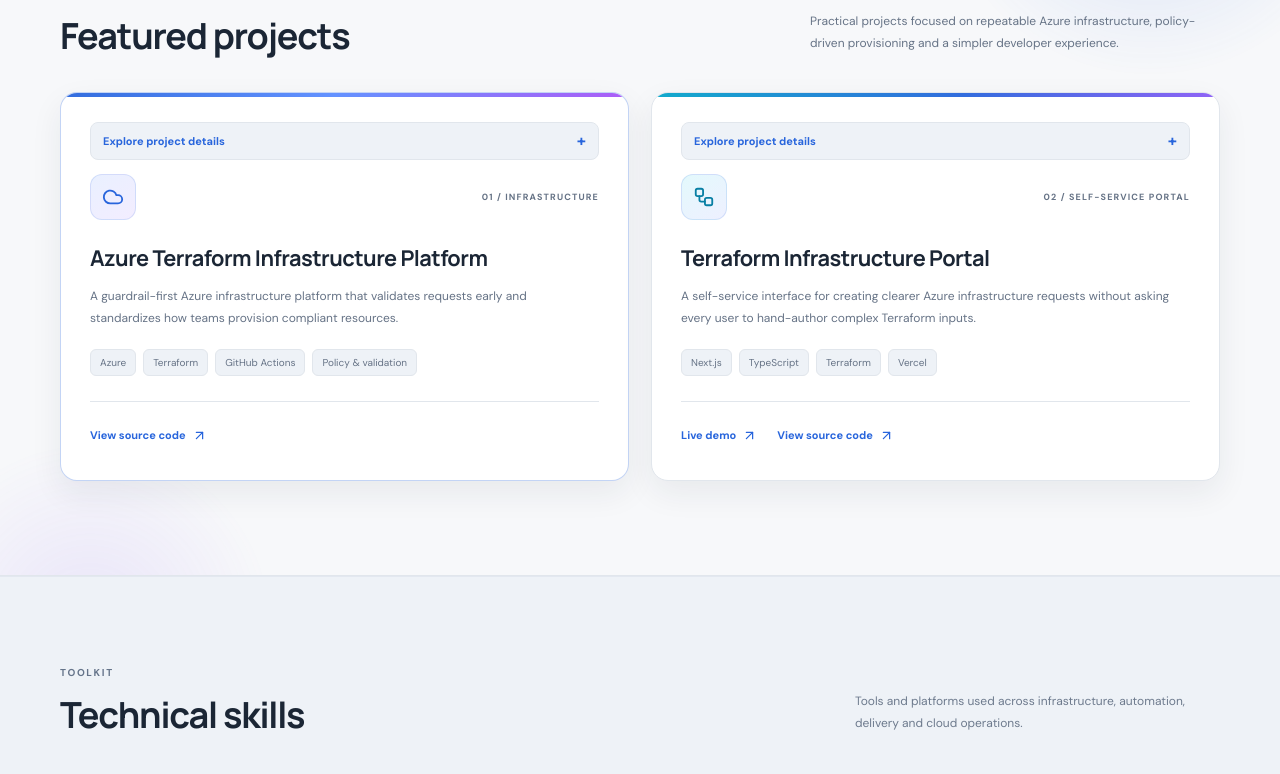
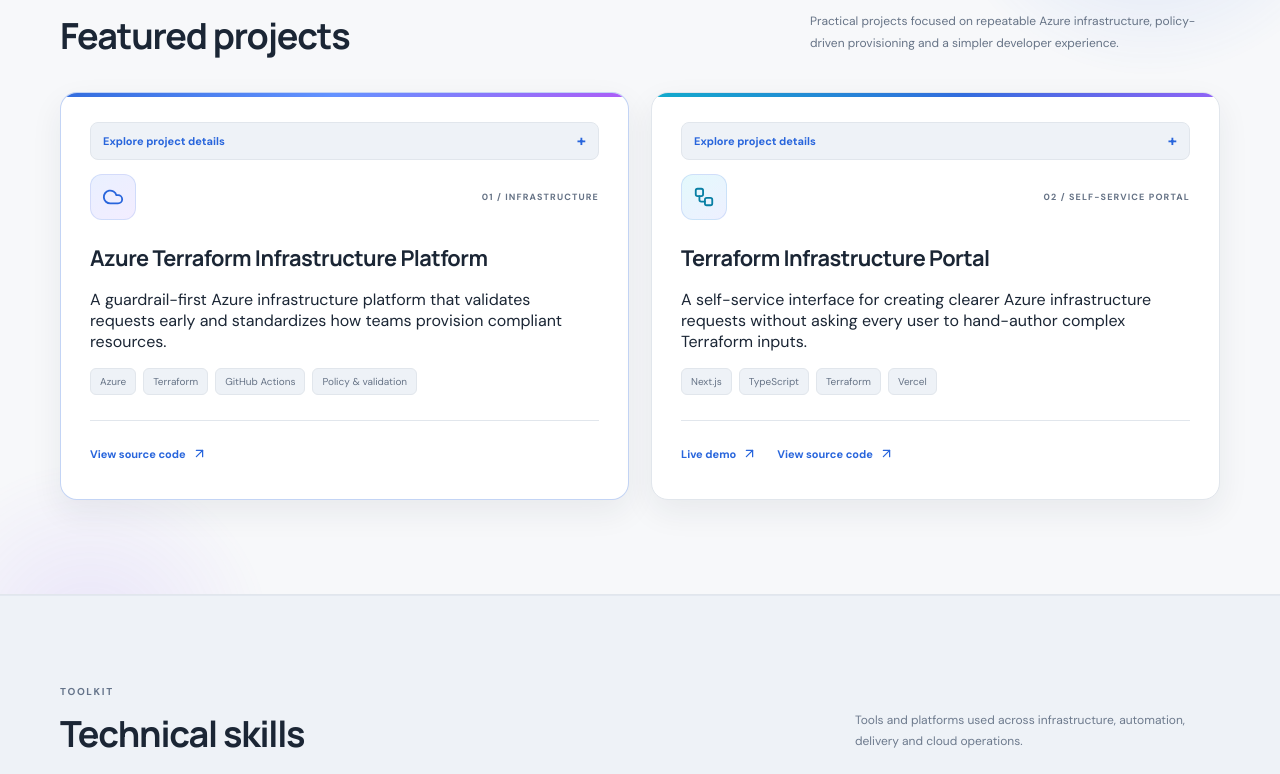
Before and after one commit to Arun-Negi/arun-cloud-portfolio, a React (Vite) app: page / in a window 1280 px wide. Shown: the part 2234-3008 px from the top of the page. Built offline with nearby package versions, Linux system fonts and the light colour scheme.

Commit message:
Structure project card headings for readable hover layout

```diff
--- a/src/App.jsx
+++ b/src/App.jsx
@@ -189,8 +189,10 @@ export default function App() {
           <Reveal className="project-reveal"><article className={`project-card project-card-featured ${expandedProjectDetails.platform ? "is-details-open" : ""}`}>
             <button className="project-details-toggle" type="button" onClick={() => setExpandedProjectDetails(value => ({ ...value, platform: !value.platform }))} aria-expanded={expandedProjectDetails.platform}>{expandedProjectDetails.platform ? "Hide project details" : "Explore project details"} <span aria-hidden="true">{expandedProjectDetails.platform ? "−" : "+"}</span></button>
             <div className="project-card-top"><span className="project-icon"><Cloud size={22} /></span><span className="project-kicker">01 / INFRASTRUCTURE</span></div>
-            <h3>Azure Terraform Infrastructure Platform</h3>
-            <p>A guardrail-first Azure infrastructure platform that validates requests early and standardizes how teams provision compliant resources.</p>
+            <div className="project-card-heading">
+              <h3>Azure Terraform Infrastructure Platform</h3>
+              <p>A guardrail-first Azure infrastructure platform that validates requests early and standardizes how teams provision compliant resources.</p>
+            </div>
             <div className="project-tags"><span>Azure</span><span>Terraform</span><span>GitHub Actions</span><span>Policy & validation</span></div>
             <div className="project-hover-details">
               <span className="project-detail-label">THE ENGINEERING IDEA</span>
@@ -207,8 +209,10 @@ export default function App() {
           <Reveal className="project-reveal"><article className={`project-card ${expandedProjectDetails.portal ? "is-details-open" : ""}`}>
             <button className="project-details-toggle" type="button" onClick={() => setExpandedProjectDetails(value => ({ ...value, portal: !value.portal }))} aria-expanded={expandedProjectDetails.portal}>{expandedProjectDetails.portal ? "Hide project details" : "Explore project details"} <span aria-hidden="true">{expandedProjectDetails.portal ? "−" : "+"}</span></button>
             <div className="project-card-top"><span className="project-icon"><Workflow size={22} /></span><span className="project-kicker">02 / SELF-SERVICE PORTAL</span></div>
-            <h3>Terraform Infrastructure Portal</h3>
-            <p>A self-service interface for creating clearer Azure infrastructure requests without asking every user to hand-author complex Terraform inputs.</p>
+            <div className="project-card-heading">
+              <h3>Terraform Infrastructure Portal</h3>
+              <p>A self-service interface for creating clearer Azure infrastructure requests without asking every user to hand-author complex Terraform inputs.</p>
+            </div>
             <div className="project-tags"><span>Next.js</span><span>TypeScript</span><span>Terraform</span><span>Vercel</span></div>
             <div className="project-hover-details">
               <span className="project-detail-label">THE DEVELOPER EXPERIENCE</span>
```
